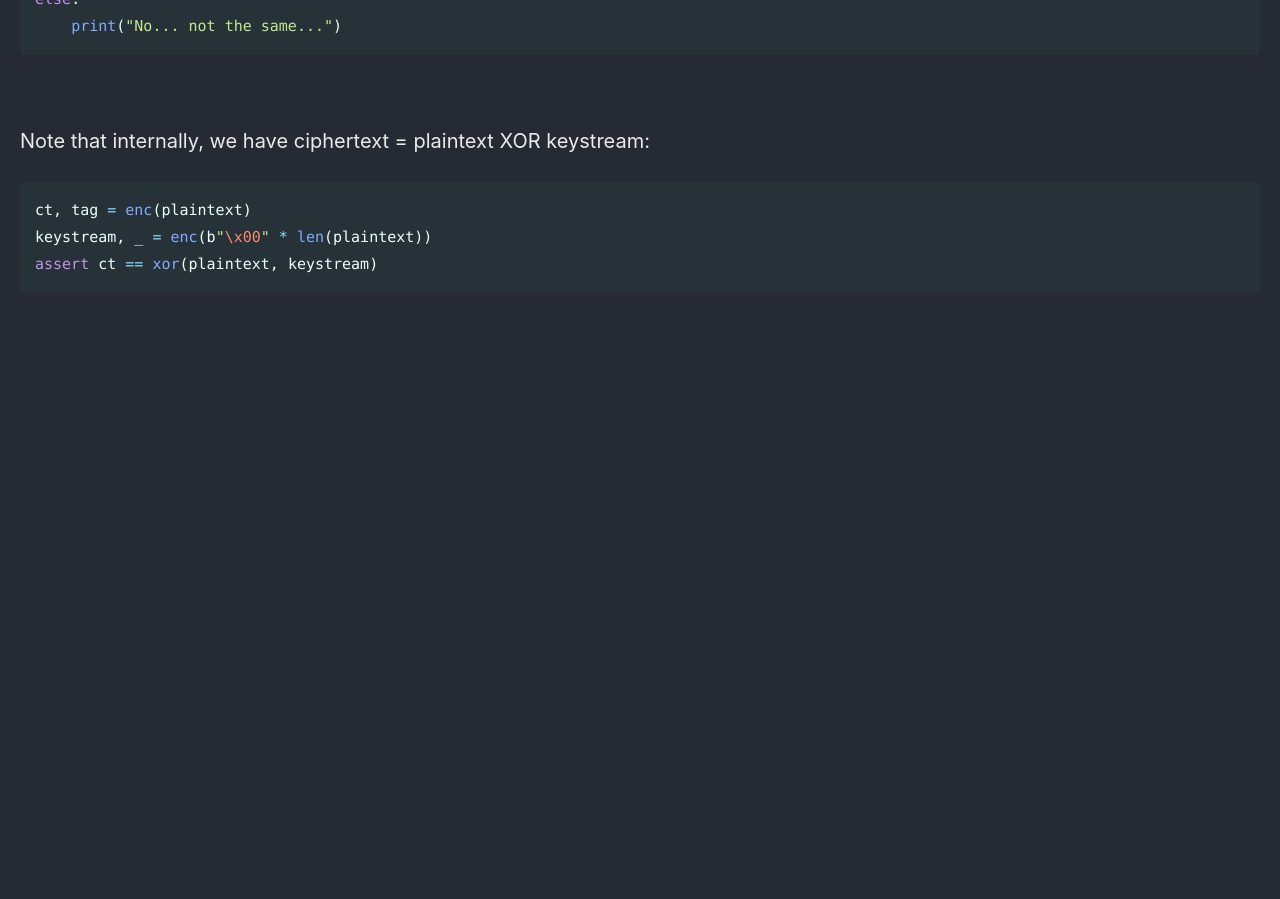
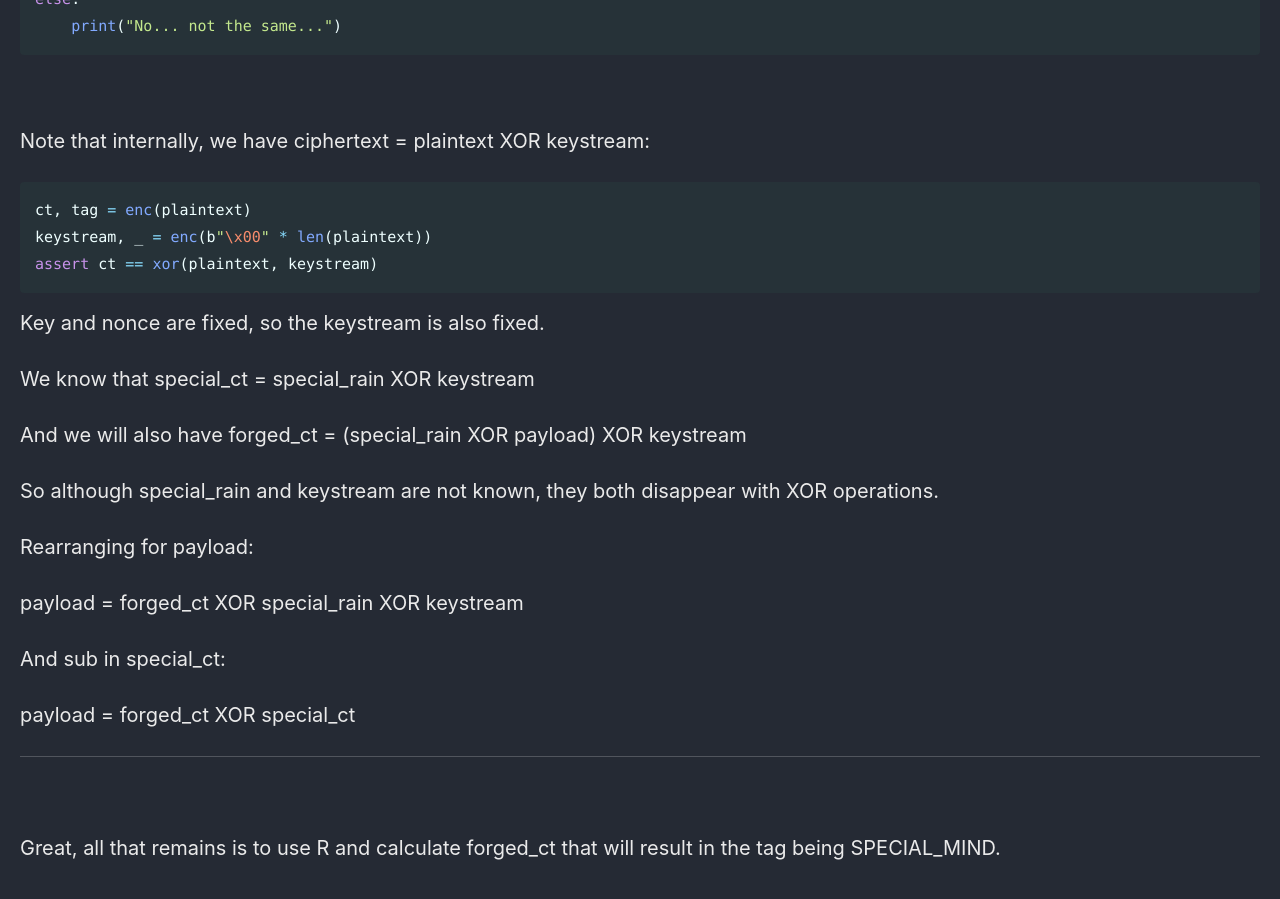
Before and after one commit to Connor-McCartney/Connor-McCartney.github.io, a Jekyll site: the page built from _pages/cryptography/other/Nostalgic-SECCONCTF14.md, in a window 1280 px wide and 900 px high, scrolled down 13535 px. Built offline with Jekyll 4.4.1, drawn with Linux system fonts in a browser that asks for light colours; cached includes are drawn as plain includes; before the commit the page ends 13873 px from its top, so only the background shows below that.

Commit message:
Update Nostalgic-SECCONCTF14.md

````diff
--- a/_pages/cryptography/other/Nostalgic-SECCONCTF14.md
+++ b/_pages/cryptography/other/Nostalgic-SECCONCTF14.md
@@ -574,3 +574,28 @@ ct, tag = enc(plaintext)
 keystream, _ = enc(b"\x00" * len(plaintext))
 assert ct == xor(plaintext, keystream)
 ```
+
+
+
+Key and nonce are fixed, so the keystream is also fixed.
+
+We know that special_ct = special_rain XOR keystream
+
+And we will also have forged_ct = (special_rain XOR payload) XOR keystream
+
+So although special_rain and keystream are not known, they both disappear with XOR operations.
+
+Rearranging for payload:
+
+payload = forged_ct XOR special_rain XOR keystream
+
+And sub in special_ct:
+
+payload = forged_ct XOR special_ct
+
+
+---
+
+<br>
+
+Great, all that remains is to use R and calculate forged_ct that will result in the tag being SPECIAL_MIND.
````
